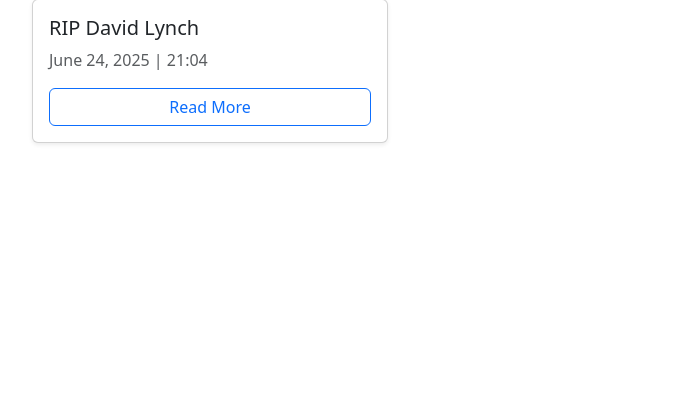
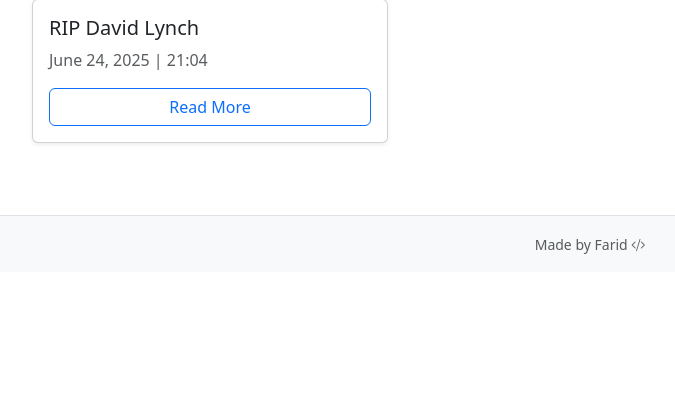
Before and after one commit to faridashirov/movie_news_blog, a Django app: page / in a window 1280 px wide. Shown: the part 333-738 px from the top of the page, without its empty margins (50-725 px from the left). Run offline with Django 5.2, Linux system fonts and the light colour scheme; data comes from the database, SQL or seed files in the repository.

Commit message:
feat: add minimal footer

```diff
--- a/blog/views.py
+++ b/blog/views.py
@@ -29,7 +29,7 @@ class UpdatePost(UpdateView):
     fields = ["post_header", "post_text", "image"]
 
     def get_success_url(self):
-        return reverse_lazy("blog:index")
+        return reverse_lazy("blog:post", kwargs={"post_id": self.object.id})
 
 
 @login_required(login_url="/")
--- a/templates/base.html
+++ b/templates/base.html
@@ -15,6 +15,10 @@
 
     {% block content %}{% endblock content %}
 
+
+    {% block footer %}
+    {% include "footer.html" %}
+    {% endblock %}
     <script src="https://cdn.jsdelivr.net/npm/bootstrap@5.3.7/dist/js/bootstrap.bundle.min.js" integrity="sha384-ndDqU0Gzau9qJ1lfW4pNLlhNTkCfHzAVBReH9diLvGRem5+R9g2FzA8ZGN954O5Q" crossorigin="anonymous"></script>
 </body>
 </html>
--- /dev/null
+++ b/templates/footer.html
@@ -0,0 +1,7 @@
+<footer class="bg-light text-dark py-3 mt-5 border-top">
+  <div class="container text-center">
+    <small class="text-muted">
+      Made by Farid <i class="bi bi-code-slash"></i>
+    </small>
+  </div>
+</footer>
```
